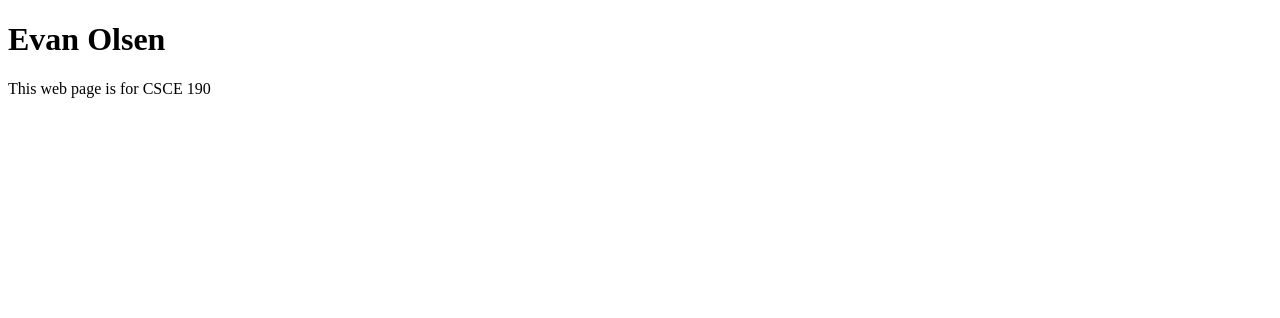
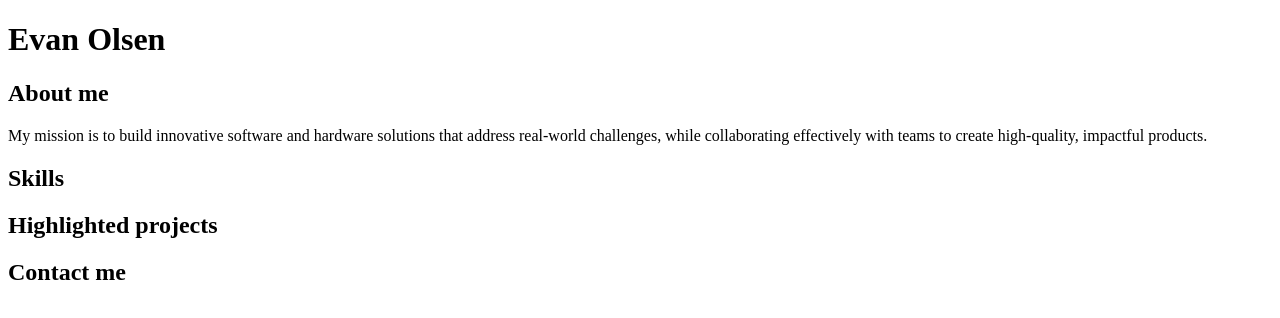
Before and after one commit to CSE-evanolsen/CSE-evanolsen.github.io, a plain HTML site: page index.html in a window 1280 px wide. Drawn offline with Linux system fonts and the light colour scheme.

Commit message:
adding more content

```diff
--- a/index.html
+++ b/index.html
@@ -5,6 +5,20 @@
     </head>
     <body>
         <h1>Evan Olsen</h1>
-        <p>This web page is for CSCE 190</p>
+        <div class="about">
+            <h2>About me</h2>
+            <p>My mission is to build innovative software and hardware solutions that address real-world challenges, while collaborating effectively with teams to create high-quality, impactful products.
+
+</p>
+        </div>
+        <div class="skills">
+            <h2>Skills</h2>
+        </div>
+        <div class="projects">
+            <h2>Highlighted projects</h2>
+        </div>
+        <div class="contact">
+            <h2>Contact me</h2>
+        </div>
     </body>
 </html>
```
